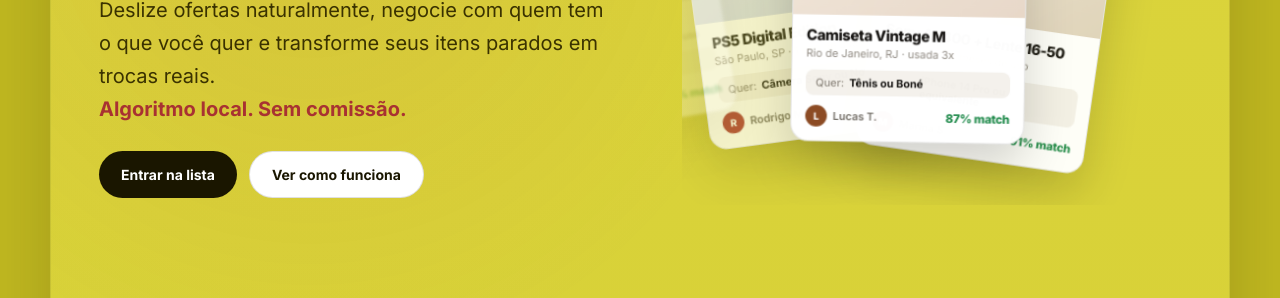
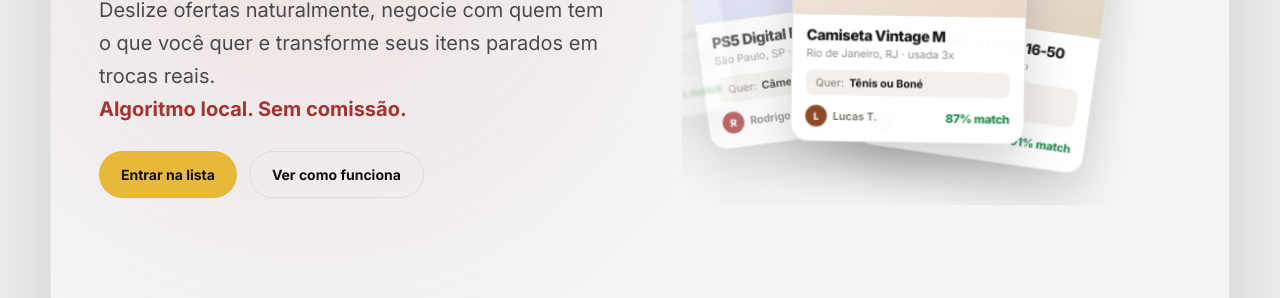
Before and after one commit to racostadf/dotrade-landing, a website: page index.html in a window 1280 px wide. Shown: the part 502-800 px from the top of the page. Drawn offline with Linux system fonts and the light colour scheme.

Commit message:
Restore index.html to main/v1.0.0 — experiment lives in index1.html

```diff
--- a/index.html
+++ b/index.html
@@ -10,27 +10,27 @@
   <style>
     /* ── TOKENS ──────────────────────────────────────────────── */
     :root {
-      --page-bg:       #c0b820;
-      --shell-bg:      radial-gradient(circle at 22% 18%, rgba(168,40,40,0.09), transparent 24%),
-                       linear-gradient(180deg, #ddd63e 0%, #d0ca2e 100%);
-      --shell-border:  rgba(0,0,0,0.08);
-      --text:          #1a1400;
-      --sub:           #3a3200;
+      --page-bg:       #ececec;
+      --shell-bg:      radial-gradient(circle at 22% 18%, rgba(168,40,40,0.10), transparent 24%),
+                       linear-gradient(180deg, #f8f8f8 0%, #ededed 100%);
+      --shell-border:  rgba(0,0,0,0.06);
+      --text:          #0f0f10;
+      --sub:           #4a4a4d;
       --accent:        #a83232;
       --accent2:       #d49b20;
-      --green:         #1a7a3e;
-      --pill-bg:       rgba(255,255,255,0.55);
-      --pill-border:   rgba(0,0,0,0.10);
-      --pill-text:     #3a3200;
-      --secondary-bg:  rgba(255,255,255,0.55);
-      --secondary-border: rgba(0,0,0,0.12);
-      --secondary-text:   #1a1400;
-      --feature-bg:    rgba(255,255,255,0.50);
-      --feature-border: rgba(0,0,0,0.07);
-      --shadow:        0 22px 70px rgba(30,24,0,0.18);
-      --card-bg:       #fffbe0;
-      --card-sub:      #3a3200;
-      --divider:       rgba(0,0,0,0.08);
+      --green:         #1e8a4a;
+      --pill-bg:       #ffffff;
+      --pill-border:   rgba(0,0,0,0.06);
+      --pill-text:     #5b5b60;
+      --secondary-bg:  #ffffff;
+      --secondary-border: rgba(0,0,0,0.10);
+      --secondary-text:   #111111;
+      --feature-bg:    rgba(255,255,255,0.72);
+      --feature-border: rgba(0,0,0,0.06);
+      --shadow:        0 22px 70px rgba(20,20,20,0.12);
+      --card-bg:       #fbf8f3;
+      --card-sub:      #48423b;
+      --divider:       rgba(0,0,0,0.07);
       --invert-bg:     #0f0f10;
       --invert-text:   #f5f2ec;
       --invert-muted:  rgba(245,242,236,0.55);
@@ -38,26 +38,26 @@
     }
 
     body.dark {
-      --page-bg:       #172010;
-      --shell-bg:      radial-gradient(circle at 20% 22%, rgba(140,20,20,0.22), transparent 26%),
-                       radial-gradient(circle at 75% 65%, rgba(30,60,20,0.35), transparent 30%),
-                       linear-gradient(135deg, #162012 0%, #1e2c17 46%, #132010 100%);
-      --shell-border:  rgba(255,255,255,0.09);
-      --text:          #eef2ea;
-      --sub:           rgba(220,232,210,0.62);
+      --page-bg:       #0a0a0a;
+      --shell-bg:      radial-gradient(circle at 20% 22%, rgba(140,20,20,0.28), transparent 26%),
+                       radial-gradient(circle at 72% 28%, rgba(212,155,32,0.07), transparent 18%),
+                       linear-gradient(135deg, #090909 0%, #111111 46%, #050505 100%);
+      --shell-border:  rgba(255,255,255,0.10);
+      --text:          #ffffff;
+      --sub:           rgba(255,255,255,0.65);
       --accent:        #c04444;
-      --pill-bg:       rgba(255,255,255,0.07);
-      --pill-border:   rgba(180,210,160,0.18);
-      --pill-text:     rgba(220,232,210,0.75);
-      --secondary-bg:  rgba(255,255,255,0.07);
-      --secondary-border: rgba(180,210,160,0.18);
-      --secondary-text:   #eef2ea;
-      --feature-bg:    rgba(255,255,255,0.04);
-      --feature-border: rgba(180,210,160,0.12);
-      --shadow:        0 25px 80px rgba(0,0,0,0.55);
-      --card-bg:       #223020;
-      --card-sub:      rgba(220,232,210,0.52);
-      --divider:       rgba(180,210,160,0.10);
+      --pill-bg:       rgba(255,255,255,0.08);
+      --pill-border:   rgba(255,255,255,0.10);
+      --pill-text:     rgba(255,255,255,0.80);
+      --secondary-bg:  rgba(255,255,255,0.08);
+      --secondary-border: rgba(255,255,255,0.10);
+      --secondary-text:   #ffffff;
+      --feature-bg:    rgba(255,255,255,0.05);
+      --feature-border: rgba(255,255,255,0.10);
+      --shadow:        0 25px 80px rgba(0,0,0,0.50);
+      --card-bg:       #1c1916;
+      --card-sub:      rgba(240,236,230,0.55);
+      --divider:       rgba(255,255,255,0.08);
       --invert-bg:     #ffffff;
       --invert-text:   #0f0f10;
       --invert-muted:  rgba(15,15,16,0.55);
@@ -122,10 +122,6 @@
     }
     .theme-toggle:hover { transform: translateY(-1px); }
     .theme-toggle svg { width: 18px; height: 18px; }
-
-    /* ── LIGHT MODE BUTTON OVERRIDES (yellow bg) ────────────── */
-    body:not(.dark) .btn-primary   { background: #1a1600; color: #ffffff; }
-    body:not(.dark) .btn-secondary { background: #ffffff; color: #1a1600; border: 1px solid rgba(0,0,0,0.12); }
 
     /* ── ANNOUNCEMENT PILL ───────────────────────────────────── */
     .announce-wrap {
```
